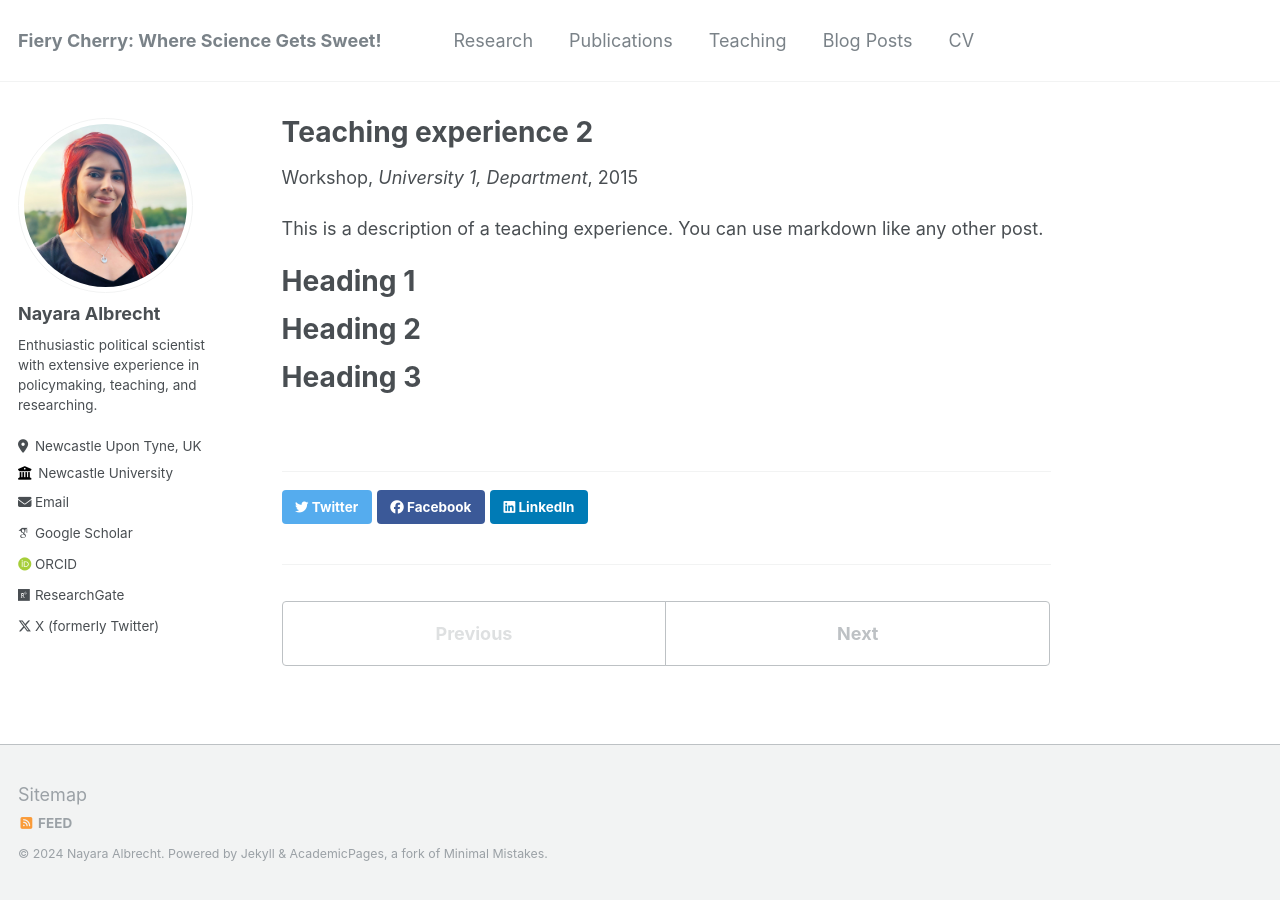
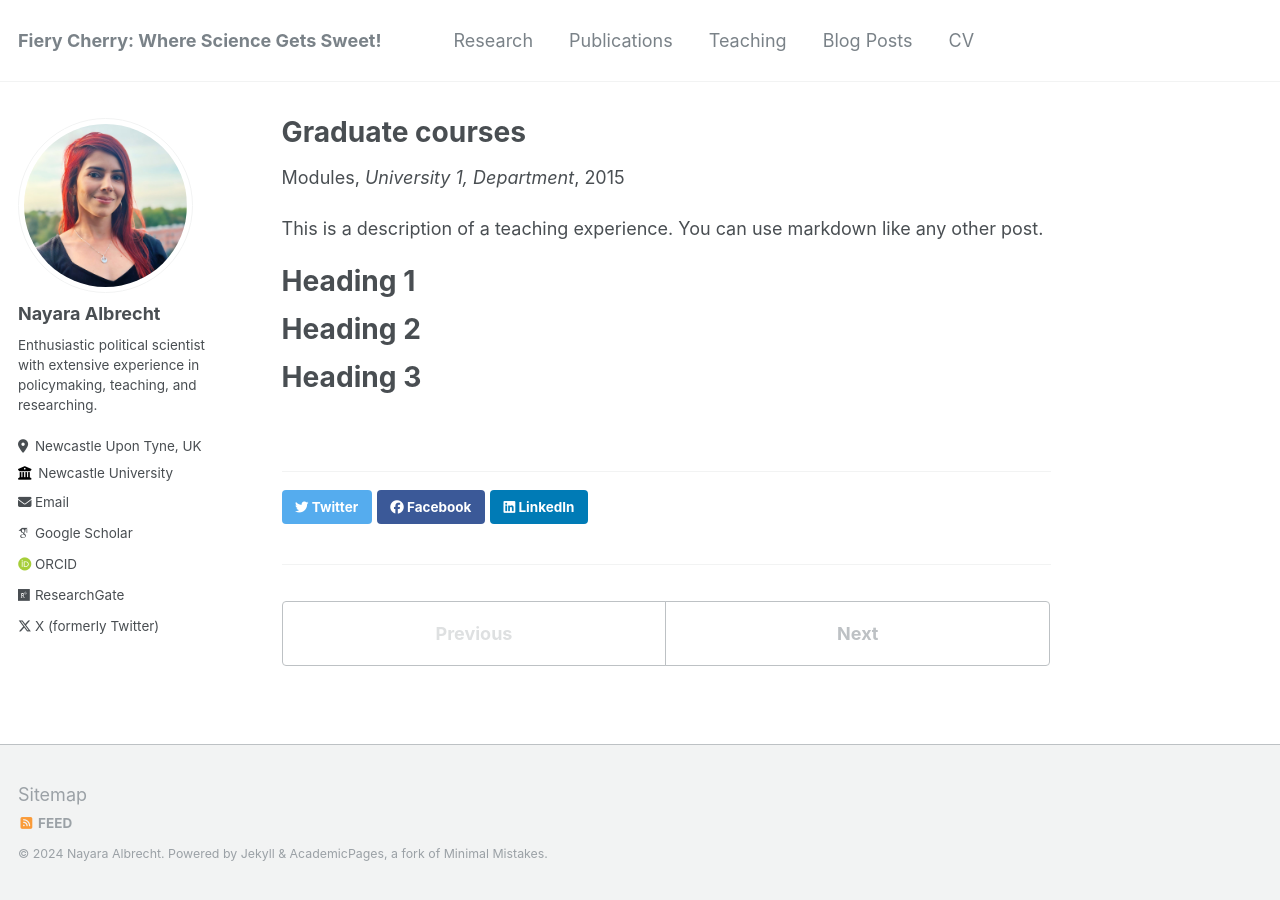
Before and after one commit to nayalbrecht/nayalbrecht.github.io, a Jekyll site: the page built from _teaching/2021-spring-teaching-2.md, in a window 1280 px wide. Built offline with Jekyll 4.4.1, drawn with Linux system fonts in a browser that asks for light colours; some web fonts are replaced.

Commit message:
Update and rename 2015-spring-teaching-2.md to 2021-spring-teaching-2.md

```diff
--- a/_teaching/2015-spring-teaching-2.md
+++ b/_teaching/2021-spring-teaching-2.md
@@ -1,7 +1,7 @@
 ---
-title: "Teaching experience 2"
+title: "Graduate courses"
 collection: teaching
-type: "Workshop"
+type: "Modules"
 permalink: /teaching/2015-spring-teaching-1
 venue: "University 1, Department"
 date: 2015-01-01
```
